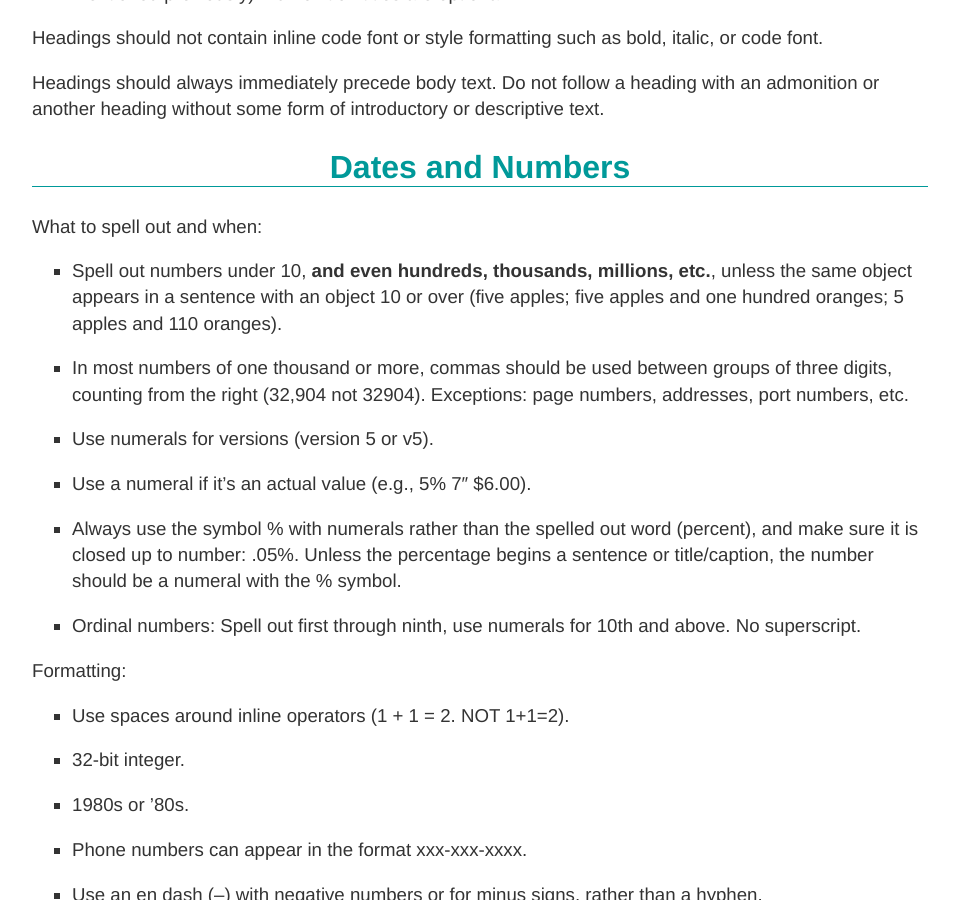
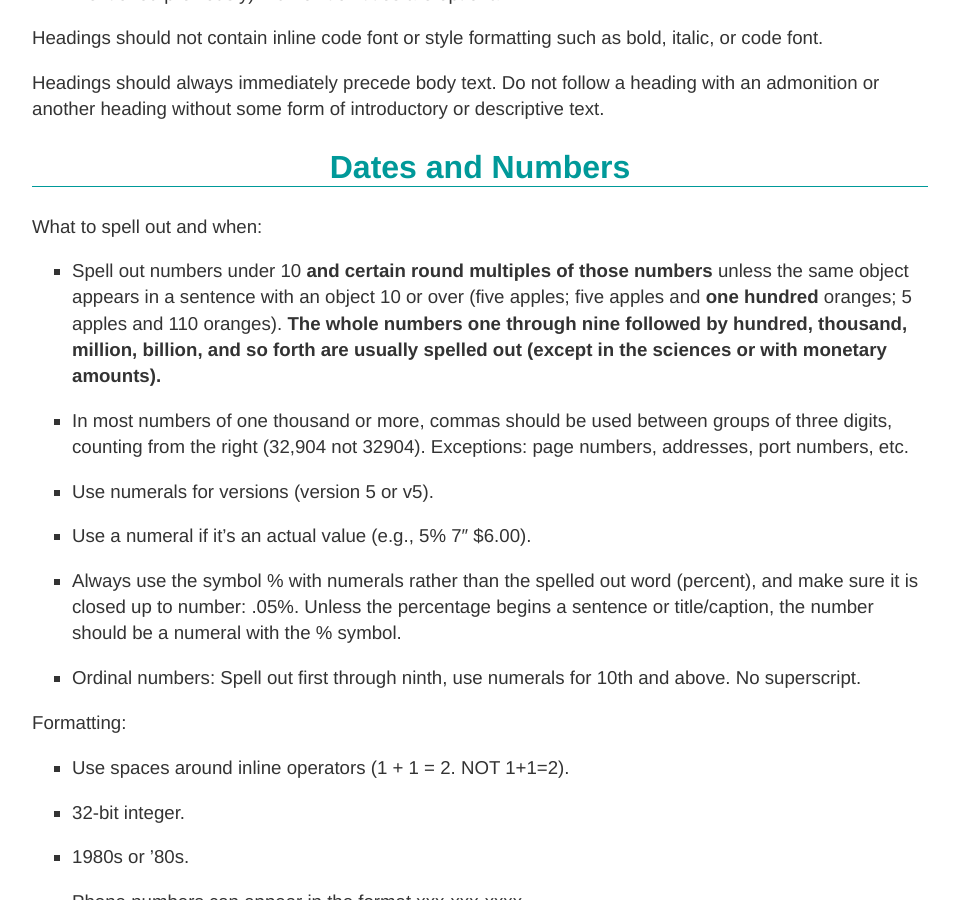
Before and after one commit to oreillymedia/production-resources, a Jekyll site: the page built from styleguide/index.md, in a window 1280 px wide and 900 px high, scrolled down 5564 px. Shown: the whole window, without its empty margins (160-1119 px from the left). Built offline with Jekyll 4.4.1, drawn with Linux system fonts in a browser that asks for light colours; some of the changed lines change nothing that is shown; some of the changed text lies outside the part shown.

Commit message:
adds words from doc, clarifies numbers we spell out

```diff
--- a/styleguide/index.md
+++ b/styleguide/index.md
@@ -260,7 +260,7 @@ title: O'Reilly Style Guide
 <p>What to spell out and when:</p>
 <ul>
 <li>
- <p>Spell out numbers under 10, <strong>and even hundreds, thousands, millions, etc.</strong>, unless the same object appears in a sentence with an object 10 or over (five apples; five apples and one hundred oranges; 5 apples and 110 oranges).</p>
+ <p>Spell out numbers under 10 <strong>and certain round multiples of those numbers</strong> unless the same object appears in a sentence with an object 10 or over (five apples; five apples and <strong>one hundred</strong> oranges; 5 apples and 110 oranges). <strong>The whole numbers one through nine followed by hundred, thousand, million, billion, and so forth are usually spelled out (except in the sciences or with monetary amounts).</strong></p>
 </li>
 <li>
 <p>In most numbers of one thousand or more, commas should be used between groups of three digits, counting from the right (32,904 not 32904). Exceptions: page numbers, addresses, port numbers, etc.</p>
@@ -876,6 +876,7 @@ title: O'Reilly Style Guide
 <ul>
 <li> backend</li>
  <li>background processes</li>
+ <li><strong>backpressure</stron></li>
  <li>backquote</li>
  <li>backslash</li>
  <li>Backspace key</li>
@@ -889,6 +890,7 @@ title: O'Reilly Style Guide
  <li>Berkeley Software Distribution (BSD)</li>
  <li>Berkeley Unix (older books may have UNIX)</li>
  <li>BHOs</li>
+ <li><strong>big data</stron></li>
  <li>Big Design Up Front (BDUF)</li>
  <li>bioinformatics</li>
  <li><strong>Bitcoin (capitalize the concept/network/currency in general; lowercase specific units of currency)</strong></li>
@@ -972,6 +974,7 @@ title: O'Reilly Style Guide
  <li>Debian GNU/Linux</li>
  <li>decision making (n)</li>
  <li>decision-making (a)</li>
+ <li><strong>deep learning (noun and adj., no hyphen)</strong></li>
  <li>DevOps</li>
  <li>dial-up (a)</li>
  <li>dial up (v)</li>
@@ -1137,6 +1140,7 @@ title: O'Reilly Style Guide
 
 <h2 id="wordlist-L">L</h2>
 <ul>
+ <li><strong>lambda (lc unless referring to a product name)</strong></li>
  <li>Lean (capitalize noun or adjective when referring to Lean business methodology)</li>
  <li>local area network or LAN</li>
  <li>left angle bracket or &lt;</li>
```
